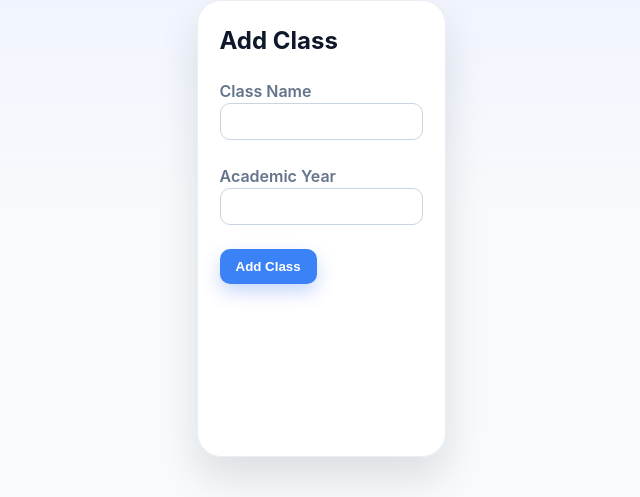
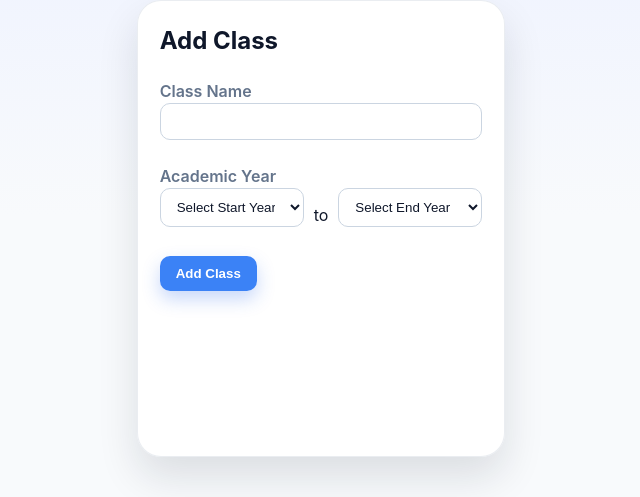
Before and after one commit to himansi-choudhary/AI_College_ERP, a Flask app: page /admin/classes/add in a window 1280 px wide. Shown: the part 105-602 px from the top of the page, without its empty margins (319-959 px from the left). Run offline with Flask 3, Linux system fonts and the light colour scheme; the visitor is signed in with stand-in values (Sample User, id 1).

Commit message:
Add_Class Updated

```diff
--- a/app/routes/admin.py
+++ b/app/routes/admin.py
@@ -196,7 +196,9 @@ def add_class():
 
     if request.method == 'POST':
         class_name = request.form['class_name']
-        academic_year = request.form['academic_year']
+        start_year = request.form['start_year']
+        end_year = request.form['end_year']
+        academic_year = f"{start_year}-{str(end_year)[-2:]}"
 
         conn = get_db_connection()
         cursor = conn.cursor()
--- a/templates/admin/add_class.html
+++ b/templates/admin/add_class.html
@@ -1,15 +1,57 @@
-{% extends 'base.html' %}
-
-{% block content %}
+{% extends 'base.html' %} {% block content %}
 <h2>Add Class</h2>
 
 <form method="POST">
-    <label>Class Name</label><br>
-    <input type="text" name="class_name" required><br><br>
+  <label>Class Name</label><br />
+  <input type="text" name="class_name" required /><br /><br />
 
-    <label>Academic Year</label><br>
-    <input type="text" name="academic_year" required><br><br>
+  <label>Academic Year</label><br />
+  <div style="display: flex; gap: 10px; align-items: end">
+    <select name="start_year" id="start_year" required style="flex: 1">
+      <option value="">Select Start Year</option>
+      {% for year in range(2020, 2031) %}
+      <option value="{{ year }}">{{ year }}</option>
+      {% endfor %}
+    </select>
+    <span>to</span>
+    <select name="end_year" id="end_year" required style="flex: 1">
+      <option value="">Select End Year</option>
+      {% for year in range(2021, 2032) %}
+      <option value="{{ year }}">{{ year }}</option>
+      {% endfor %}
+    </select>
+  </div>
+  <div
+    id="year_preview"
+    style="margin-top: 5px; font-weight: bold; color: #007bff"
+  ></div>
+  <br />
 
-    <button type="submit">Add Class</button>
+  <button type="submit">Add Class</button>
 </form>
+
+<script>
+  document.getElementById("start_year").addEventListener("change", function () {
+    const startYear = parseInt(this.value);
+    if (startYear) {
+      const endYear = startYear + 1;
+      document.getElementById("end_year").value = endYear;
+      updatePreview();
+    }
+  });
+
+  document.getElementById("end_year").addEventListener("change", updatePreview);
+
+  function updatePreview() {
+    const start = document.getElementById("start_year").value;
+    const end = document.getElementById("end_year").value;
+    if (start && end) {
+      const preview = `${start}-${end.toString().slice(-2)}`;
+      document.getElementById("year_preview").textContent =
+        `Selected: ${preview}`;
+    } else {
+      document.getElementById("year_preview").textContent = "";
+    }
+  }
+</script>
 {% endblock %}
```
